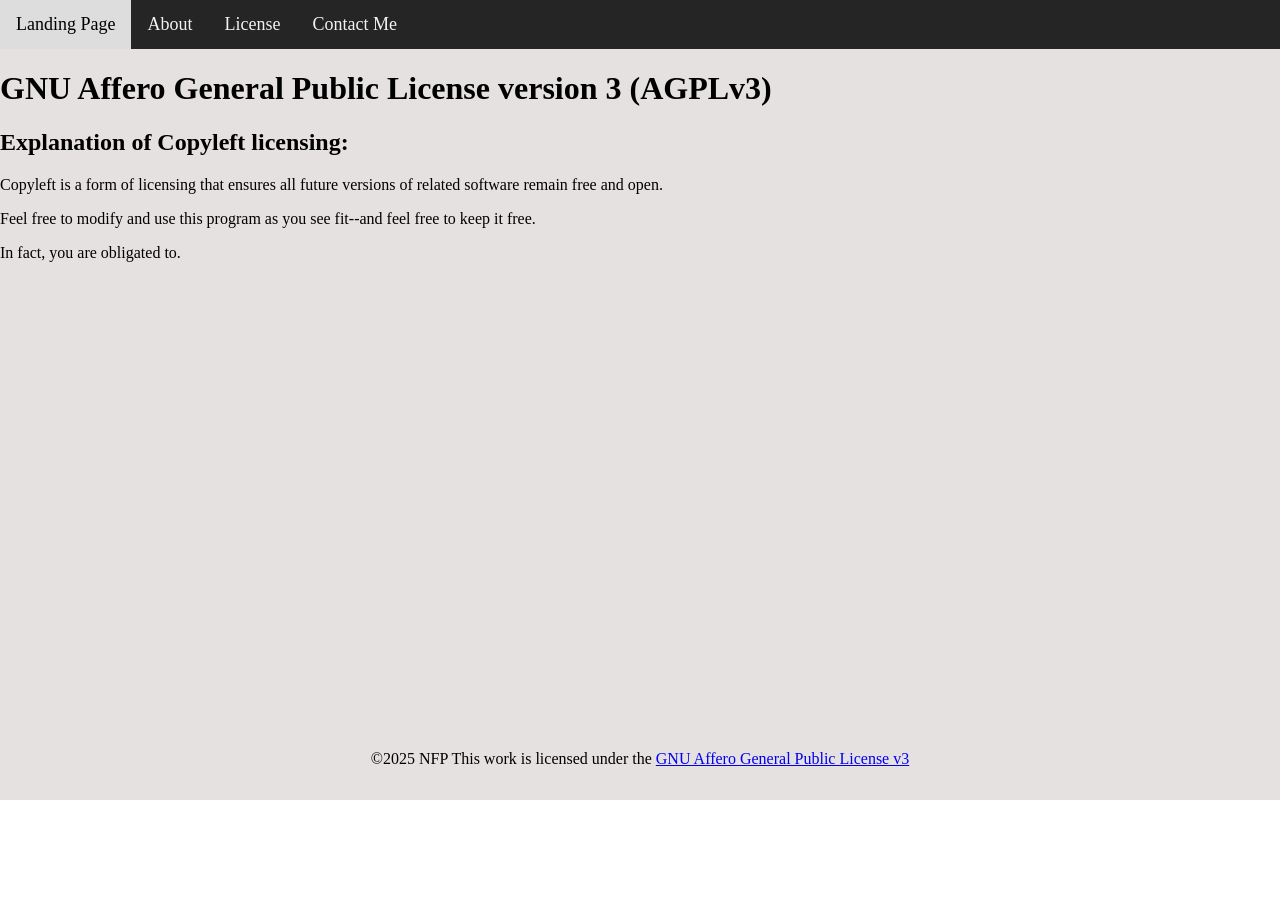
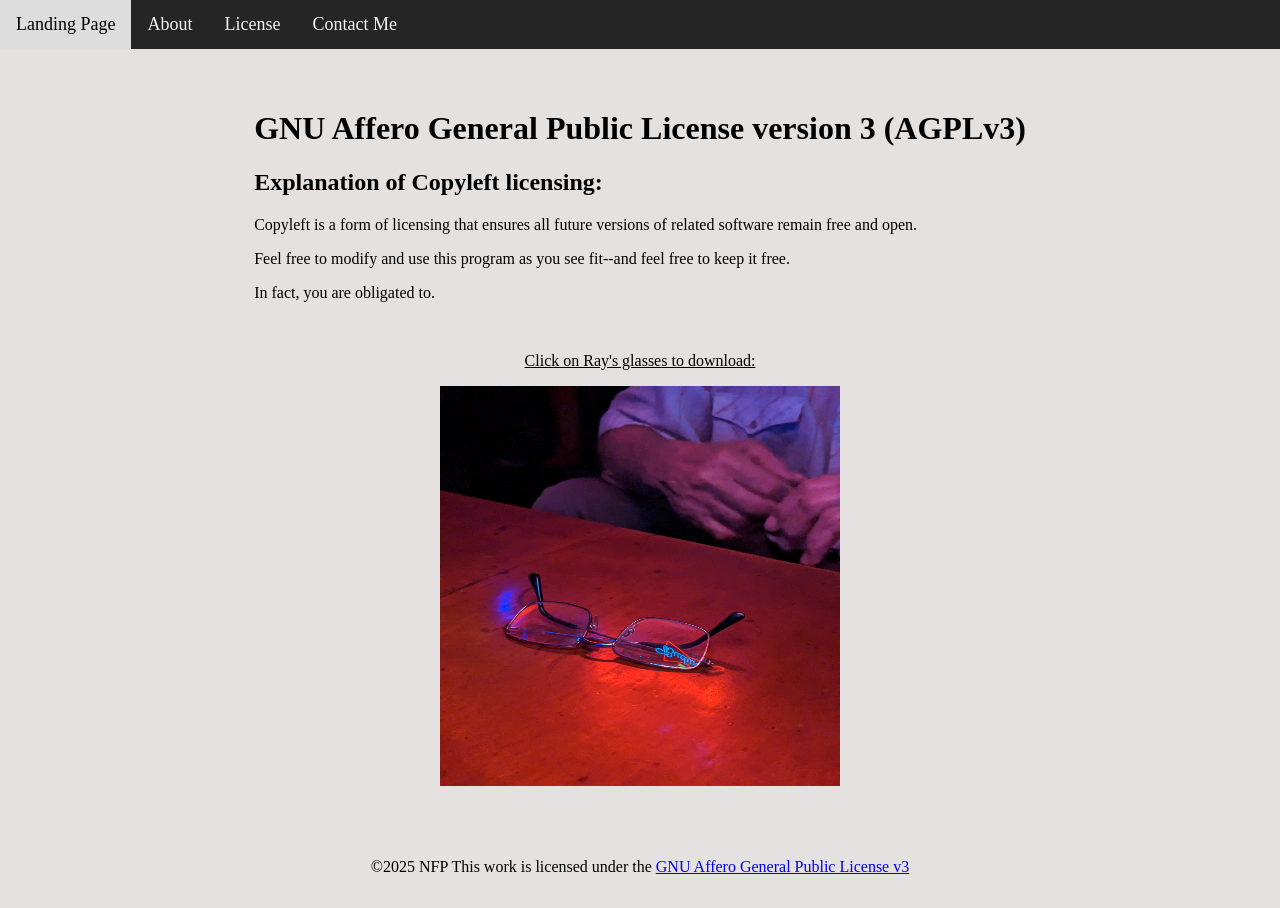
Before and after one commit to gitpuleo/unit1-final-reactproject-Nick-P, a React (Vite) app in the folder unit1-final-project/: page /License in a window 1280 px wide. Before the commit the page ends 800 px from the top, so only its background shows below. Built offline with nearby package versions, Linux system fonts and the light colour scheme.

Commit message:
Work on CSS styling, establishing margins, adding in a hover-effect and images that can be clicked to follow a link

```diff
--- /dev/null
+++ b/unit1-final-project/src/Pages/About.css
@@ -0,0 +1,7 @@
+
+
+
+.about-div {
+    margin: 40px auto;
+
+}
--- a/unit1-final-project/src/Pages/About.jsx
+++ b/unit1-final-project/src/Pages/About.jsx
@@ -1,9 +1,9 @@
-
+import './About.css';
 
 function About() {
 
     return(
-        <div>
+        <div className="about-div">
             <h1>The rationale behind Dynamic CV</h1>
             <p>This application was written as a response to the fundamentally broken recruitment process. (write-up from design doc)</p>
         </div>
--- /dev/null
+++ b/unit1-final-project/src/Pages/Contact.css
@@ -0,0 +1,9 @@
+
+.contact-form {
+    display: flex;
+    justify-content: center;
+    margin-top: 15%;
+
+}
+
+.class
--- a/unit1-final-project/src/Pages/Contact.jsx
+++ b/unit1-final-project/src/Pages/Contact.jsx
@@ -1,11 +1,21 @@
+import './Contact.css';
 
 function Contact() {
 
     return(
-        <div>
+        <div className="contact-form">
             <form>
-            <label name="contact-form">Contact Form</label>
-            <input type="text" name="contact-form" />
+
+           <label>Name:  </label>
+            <input type="text" name="name" />
+            <br/>
+            <label>E-mail:  </label>
+            <input type="email" name="email-form" />
+            <br/>
+            <label name="text-form">Contact Form:  </label>
+             <input type="text" name="contact-form" />
+             <br/>
+             <button type="submit">Submit</button>
             </form>
         </div>
     )
--- a/unit1-final-project/src/Pages/LandingPage.jsx
+++ b/unit1-final-project/src/Pages/LandingPage.jsx
@@ -1,10 +1,12 @@
 import DynamicCVGenerator from '../Components/DynamicCVGenerator'
-import ComponentSelector from '../Components/ComponentSelector';
+
 
 function LandingPage() {
     return(
         <div className="landing-page">
-            <h1>Welcome message of some sort</h1>
+            <h1>Welcome to Dynamic CV!</h1>
+            <h2>Dynamic CV is designed rebalance a broken recruitment process, allowing candidates to supply their full CV, and  </h2>
+            <h3> &larr; Choose on the side panel what information you would like to know about, in this--case--me.</h3>
             <DynamicCVGenerator />
         </div>
     )
--- /dev/null
+++ b/unit1-final-project/src/Pages/License.css
@@ -0,0 +1,20 @@
+
+.img-class {
+    display: block;
+    margin: 0 auto;
+    transition: box-shadow .05s ease;
+}
+
+.img-class:hover {
+    box-shadow: 0 12px 20px rgba(181, 180, 108, 0.9);
+}
+
+.download-paragraph {
+    text-align: center;
+    text-decoration: underline;
+}
+
+.main-div {
+    margin: 40px auto;
+
+}
--- a/unit1-final-project/src/Pages/License.jsx
+++ b/unit1-final-project/src/Pages/License.jsx
@@ -1,14 +1,26 @@
+import raysplace from '../assets/raysplace.jpg';
+import './License.css';
 
 
 function License() {
 
     return(
-        <div>
+        <div className="main-div">
             <h1>GNU Affero General Public License version 3 (AGPLv3)</h1>
             <h2>Explanation of Copyleft licensing:</h2>
             <p>Copyleft is a form of licensing that ensures all future versions of related software remain free and open.</p>
             <p>Feel free to modify and use this program as you see fit--and feel free to keep it free.</p>
             <p>In fact, you are obligated to.</p>
+            <br/>
+            <p className="download-paragraph">Click on Ray's glasses to download: </p>
+            <a href="https://github.com/gitpuleo/unit1-final-reactproject-Nick-P" target="_blank">
+            <img
+            alt="Click on the picture to visit the project GitHub"
+            src={raysplace}
+            className="img-class"
+            width="400" height="400"
+            />
+            </a>
         </div>
     )
 }
```
